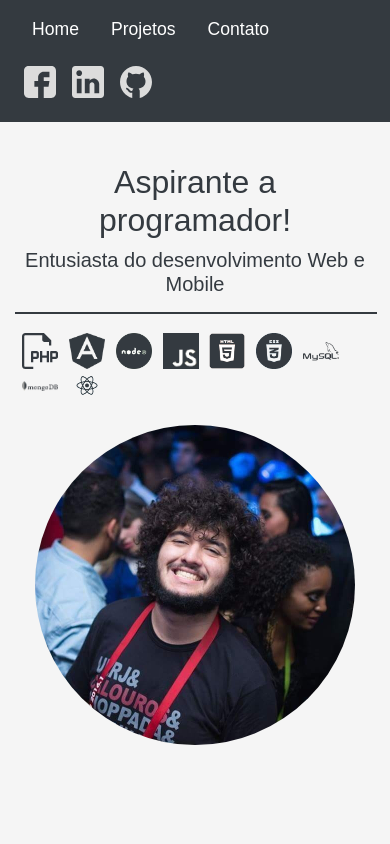
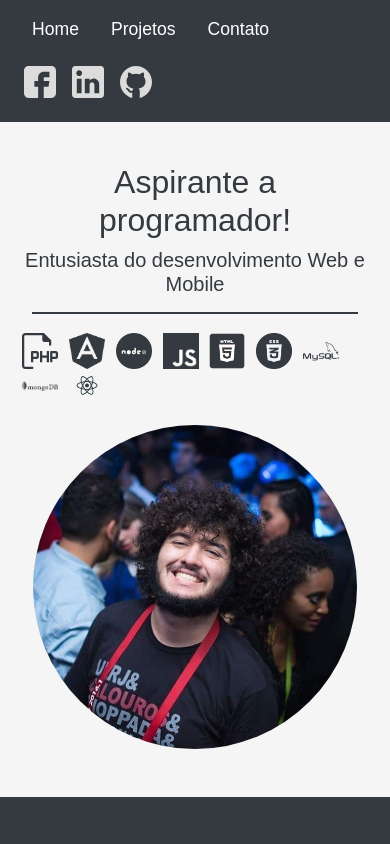
Before and after one commit to joaovitor32/Portifolio, a React (Create React App) app in the folder site/: page /home in a window 390 px wide. Shown: the top 844 px of the page. Built offline with nearby package versions, Linux system fonts and the light colour scheme.

Commit message:
Mudanças em home

```diff
--- a/site/src/components/home/perfil.css
+++ b/site/src/components/home/perfil.css
@@ -43,10 +43,18 @@
         margin-left:auto;
         margin-right: auto;
     }
+    .imgPerfil{
+        height: 100%;
+        width: 90%;
+    }
     .boxIcons>img{
         margin-top:1%;
     }
     hr{
-        width: 100%;
+        width: 90%;
     }
+    .hTagsBox>h5,.hTagsBox>h2{
+        text-align: center;
+    }
+
 }
--- a/site/src/components/home/perfil.js
+++ b/site/src/components/home/perfil.js
@@ -20,7 +20,7 @@
         <React.Fragment>
             <div className="container">
                 <div className="row">
-                    <div className="col-md-6 col-xs-12">
+                    <div className="col-md-6 col-sm-12" >
                         <div className="hTagsBox">
                             <h2>Aspirante a programador!</h2>
                             <h5>Entusiasta do desenvolvimento Web e Mobile</h5>
@@ -38,7 +38,7 @@
                             </div>
                         </div>
                     </div>
-                    <div className="col-md-6 col-xs-12">
+                    <div className="col-md-6 col-sm-12">
                         <img className="imgPerfil" alt="perfil" src={perfil}/>
                     </div>
                 </div>
```
